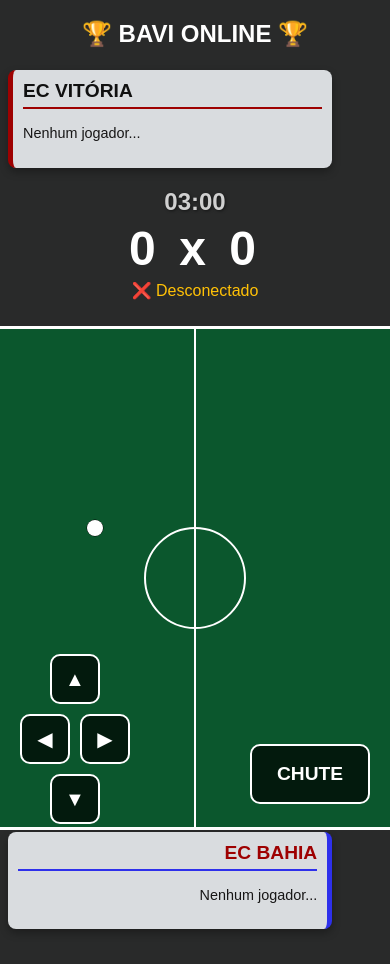
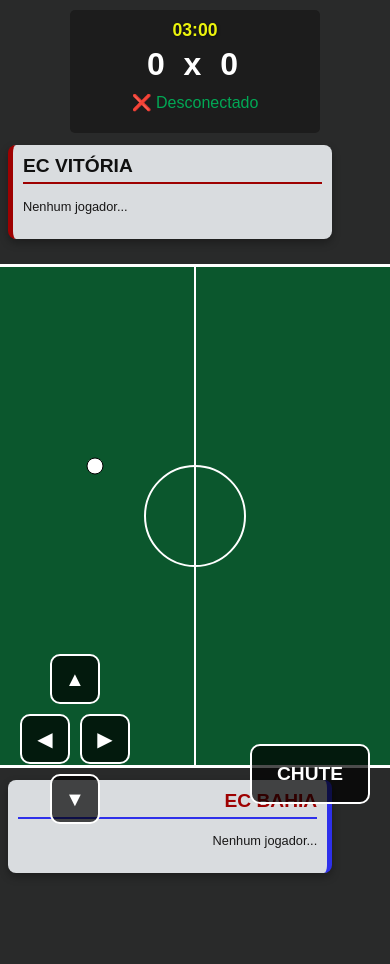
Before and after one commit to evandrodsm17/jogobotao, a website: page index.html in a window 390 px wide. Shown: the top 964 px of the page. After the commit the page ends 898 px from the top, so only its background shows below. Drawn offline with Linux system fonts and the light colour scheme.

Commit message:
Alteração importante no Layout e na Bola

```diff
--- a/index.html
+++ b/index.html
@@ -13,27 +13,37 @@
       canvas {
         background: #0b572d;
         display: block;
-        /* Remover a margem automática superior/inferior, manter apenas a lateral */
-        margin: 0 auto;
+        margin: 0 20px; /* Adiciona margem lateral para separar dos painéis */
         border: 2px solid white;
       }
 
-      /* NOVO ESTILO: Contêiner principal para centralizar campo e painéis */
+      .score-separator{
+        font-size: 0.2em;
+        font-weight: normal;
+        color: #c6c209;
+        margin: 0 5px;
+      }
+
+      /* NOVO ESTILO: Contêiner principal para centralizar campo e painéis laterais */
       #gameContainer {
         display: flex;
         justify-content: center;
         align-items: flex-start; /* Alinha o conteúdo ao topo do contêiner */
         width: 100%;
-        max-width: 1200px; /* Limite a largura total para visualização em telas maiores */
-        margin: 20px auto;
+        max-width: 1200px;
+        margin: 10px auto; /* Reduz margem superior para o placar */
       }
 
-      /* NOVO ESTILO: Wrapper para o Canvas e o Placar/Tempo */
-      #canvasWrapper {
-        display: flex;
-        flex-direction: column;
-        align-items: center;
-        margin: 0 20px; /* Espaçamento entre o campo e os painéis laterais */
+      /* ESTILO DO PLACAR (AGORA NO TOPO) */
+      .painel-placar-topo {
+        /* Estilos para o bloco centralizado no topo */
+        width: 250px;
+        margin: 10px auto; /* Centraliza o placar sob o título */
+        text-align: center;
+        /* Adiciona um background sutil para destaque se desejar */
+        background: #1c1c1c;
+        padding: 5px 0;
+        border-radius: 5px; */
       }
 
       /* NOVO ESTILO: Animação de entrada para Game Over */
@@ -125,8 +135,9 @@
 
       #eventMessage {
         /* Estilos existentes */
+        /* Posição no campo */
         position: absolute;
-        top: 150px;
+        top: 250px; /* Ajusta a posição vertical dentro do campo (50% de 500px + topo do campo) */
         left: 50%;
         transform: translateX(-50%); /* Garante centralização inicial */
         color: yellow;
@@ -138,8 +149,8 @@
         /* Inicia escondido */
 
         /* NOVAS PROPRIEDADES DE ANIMAÇÃO */
-        animation-duration: 4s; /* Duração da animação (deve ser igual ao `duration` do displayEventMessage) */
-        animation-fill-mode: forwards; /* Mantém o estado final da animação (opacity: 0) */
+        animation-duration: 4s;
+        animation-fill-mode: forwards;
       }
 
       /* Classe para ativar a animação */
@@ -147,52 +158,44 @@
         animation-name: fade-zoom;
       }
 
-      /* REDUÇÃO DO PLACAR E TEMPO */
-      .painel-placar {
-        width: 150px; /* Reduz a largura */
-        text-align: center;
-        margin-bottom: 10px; /* Adiciona uma margem inferior para separar do canvas */
-      }
-
+      /* Placar e tempo (topo) */
       #time {
-        font-size: 1.5em; /* Reduz a fonte do tempo */
+        font-size: 1.1em; /* Mantém reduzido */
         font-weight: 700;
-        color: #d0d0d0;
+        color: #ebf30c;
         text-shadow: 1px 1px 3px rgba(0, 0, 0, 0.5);
-        margin: 5px 0; /* Reduz a margem vertical */
+        margin: 5px 0; /* Mantém a margem reduzida */
       }
 
       #score {
-        font-size: 3em; /* Reduz a fonte do placar */
-        font-weight: 900;
+        font-size: 2em; /* Mantém reduzido */
+        font-weight: 600;
         margin: 0;
         letter-spacing: 5px;
       }
 
-      /* NOVO ESTILO: Separador 'X' */
+      /* Separador 'X' */
       #score span {
-        font-size: 0.5em;
+        font-size: 0.2em;
         font-weight: normal;
         color: #c6c209;
-        margin: 0 5px; /* Reduz a margem horizontal do X */
+        margin: 0 5px;
       }
-      /* FIM DA REDUÇÃO */
 
       #status {
-        margin-top: 5px;
-        color: #ffc107; /* Amarelo para status de conexão */
+        margin-top: 10px;
+        color: #02a855;
       }
 
       /* Estilo para o painel de time base */
       .teamPanel {
-        width: 180px; /* Largura padrão */
+        width: 240px; /* Largura padrão */
         background: #d9dcdf;
         padding: 10px;
         border-radius: 8px;
         box-shadow: 0 4px 8px rgba(0, 0, 0, 0.3);
-        /* Alinhar o painel à altura do topo do canvas */
-        align-self: flex-start;
-        margin-top: 2px; /* Ajuste fino para alinhar com a borda do canvas */
+        align-self: flex-start; /* Alinha ao topo do contêiner flex (gameContainer) */
+        margin-top: 2px; /* Pequeno ajuste de alinhamento com o canvas */
       }
 
       /* Estilo para o cabeçalho do time */
@@ -228,7 +231,7 @@
       .teamPanel ul {
         list-style: none;
         padding: 0;
-        font-size: 0.9em;
+        font-size: 0.8em;
         color: #171616;
       }
       .teamPanel li {
@@ -240,40 +243,56 @@
         display: none;
       }
 
+      /* O Canvas precisa de position: relative para que o #eventMessage seja posicionado corretamente em relação a ele. */
+      #game {
+          position: relative;
+      }
+
+
       /* Regra para EXIBIR os controles SÓ EM TELAS PEQUENAS (Celulares) */
       @media (max-width: 950px) {
         #gameContainer {
-            flex-direction: column; /* Empilha o canvas e os painéis verticalmente */
-            align-items: center;
+          flex-direction: column; /* Empilha o canvas e os painéis verticalmente */
+          align-items: center;
         }
 
-        #team1Panel, #team2Panel {
-            margin-bottom: 15px; /* Adiciona espaçamento entre os painéis e o canvas */
-            width: 80%;
-            max-width: 380px;
+        .painel-placar-topo {
+            margin: 10px auto 0; /* Garante que fique no topo e centralizado */
         }
 
-        #canvasWrapper {
-             margin: 0; /* Remove a margem lateral */
+        #team1Panel,
+        #team2Panel {
+          margin-bottom: 15px; /* Adiciona espaçamento entre os painéis e o canvas */
+          width: 80%;
+          max-width: 380px;
         }
 
+        #game {
+             margin: 10px auto; /* Garante que o canvas fique centralizado */
+        }
+
+        #eventMessage {
+            /* Ajusta a posição vertical da mensagem em telas pequenas (campo com 500px de altura) */
+            top: 250px;
+        }
+
+        /* Estilos de controle de toque... (mantidos do seu código) */
         #touchControls {
           position: fixed;
           bottom: 0;
           left: 0;
           width: 100%;
-          display: flex; /* Ativa a exibição em telas pequenas */
+          display: flex;
           justify-content: space-between;
           align-items: flex-end;
           padding: 15px;
           box-sizing: border-box;
-          pointer-events: none; /* Permite interagir com o campo por baixo, exceto nos botões */
+          pointer-events: none;
         }
 
-        /* Estilo dos Botões */
         .dpad-btn,
         .action-btn {
-          pointer-events: auto; /* Reativa a interação nos botões */
+          pointer-events: auto;
           background: rgba(0, 0, 0, 0.7);
           color: white;
           border: 2px solid white;
@@ -281,12 +300,11 @@
           font-size: 1.2em;
           cursor: pointer;
           margin: 5px;
-          user-select: none; /* Impede seleção de texto */
+          user-select: none;
           -webkit-user-select: none;
-          touch-action: manipulation; /* Melhora a resposta ao toque */
+          touch-action: manipulation;
         }
 
-        /* Direcional Pad (DPad) */
         #dpad {
           display: flex;
           flex-direction: column;
@@ -299,18 +317,21 @@
           font-size: 20px;
         }
 
-        /* Botão de Chute */
         #kick-btn {
           width: 120px;
           height: 60px;
-          margin-bottom: 25px; /* Afasta da borda inferior */
+          margin-bottom: 25px;
           font-weight: bold;
         }
       }
     </style>
   </head>
   <body>
-    <h2>🏆 BAVI ONLINE 🏆</h2>
+    <div class="painel-placar-topo">
+      <p id="time">03:00</p>
+      <p id="score">0 <span class="score-separator">x</span> 0</p>
+      <p id="status">Conectando...</p>
+    </div>
 
     <div id="gameContainer">
       <div id="team1Panel" class="teamPanel">
@@ -320,15 +341,8 @@
         </ul>
       </div>
 
-      <div id="canvasWrapper">
-        <div class="painel-placar">
-          <p id="time">03:00</p>
-          <p id="score">0 <span class="score-separator">x</span> 0</p>
-          <p id="status">Conectando...</p>
-        </div>
-
+      <div id="canvas-and-event-wrapper" style="position: relative">
         <div id="eventMessage"></div>
-
         <canvas id="game" width="800" height="500"></canvas>
       </div>
 
@@ -500,19 +514,20 @@
         ctx.clearRect(0, 0, canvas.width, canvas.height);
         drawField();
 
-        // Bola
-        // 1. Desenha a borda preta da bola
-        ctx.strokeStyle = "black"; // COR DA BORDA
-        ctx.lineWidth = 1; // ESPESSURA DA BORDA
-        ctx.beginPath();
-        ctx.arc(bola.x, bola.y, bola.raio, 0, Math.PI * 2);
-        ctx.stroke(); // Desenha a borda
-
-        // 2. Desenha o preenchimento da bola (branco)
+        // 1. Desenha o preenchimento da bola (branco) - DEVE SER O PRIMEIRO
         ctx.fillStyle = "white";
         ctx.beginPath();
         ctx.arc(bola.x, bola.y, bola.raio, 0, Math.PI * 2);
         ctx.fill();
+
+        // 2. Desenha a borda preta da bola - DEVE SER O SEGUNDO (Por Cima)
+        ctx.strokeStyle = "black"; // COR DA BORDA
+        ctx.lineWidth = 1; // ESPESSURA DA BORDA
+        // Não precisa de novo beginPath() nem arc() se não mudou de caminho.
+        // Como você usou beginPath() no passo 1, é melhor refazer para garantir.
+        ctx.beginPath();
+        ctx.arc(bola.x, bola.y, bola.raio, 0, Math.PI * 2);
+        ctx.stroke(); // Desenha a borda
 
         // Jogadores
         for (let id in players) {
@@ -588,7 +603,6 @@
         timeEl.textContent = `${min}:${sec}`;
       }
 
-
       function getCombinedDirection() {
         let direction = "";
         if (keysPressed.up) direction += "up";
@@ -618,7 +632,8 @@
 
           const playerNumber = p.number ? `(${p.number}) ` : "";
           // Adiciona um indicador 'VOCÊ' se for o jogador local
-          const nameDisplay = playerNumber + p.name + (id === playerId ? " (VOCÊ)" : "");
+          const nameDisplay =
+            playerNumber + p.name + (id === playerId ? " (VOCÊ)" : "");
 
           if (p.team === 1) {
             team1Players.push(nameDisplay);
@@ -635,7 +650,13 @@
             const li = document.createElement("li");
             li.textContent = name;
             // Adiciona uma cor para o 'VOCÊ'
-            if (name.includes("(VOCÊ)")) li.style.background = "lightgreen";
+            if (name.includes("(VOCÊ)")) {
+              li.style.background = "red";
+              li.style.color = "white";
+            } else {
+              li.style.background = "none";
+              li.style.color = "black";
+            }
             team1List.appendChild(li);
           });
         }
@@ -648,7 +669,13 @@
             const li = document.createElement("li");
             li.textContent = name;
             // Adiciona uma cor para o 'VOCÊ'
-            if (name.includes("(VOCÊ)")) li.style.color = "lightgreen";
+            if (name.includes("(VOCÊ)")) {
+              li.style.background = "blue";
+              li.style.color = "white";
+            } else {
+              li.style.color = "black";
+            }
+
             team2List.appendChild(li);
           });
         }
@@ -797,8 +824,7 @@
             // Reinicia o loop de input para permitir que o jogador se mova novamente
             if (!inputInterval) {
               // Assumindo que você usa uma função 'sendInput' para o loop de 30ms
-              // Se você usou o código sugerido, substitua 'sendInput' pela sua lógica de setInterval de 30ms.
-              // Exemplo (se você seguiu o passo a passo anterior):
+              // Se você seguiu o passo a passo anterior:
               inputInterval = setInterval(() => {
                 if (!playerId) return;
                 const input = getCombinedDirection();
@@ -851,8 +877,6 @@
         if (e.key === "ArrowRight") keysPressed.right = false;
         if (e.code === "Space") keysPressed.kick = false;
       });
-
-      // index.html: ADICIONE ESTE CÓDIGO NO FINAL DO <script>
 
       // --- LÓGICA DE CONTROLES VIRTUAIS (TOUCHSCREEN) ---
       const touchControls = document.getElementById("touchControls");
```
